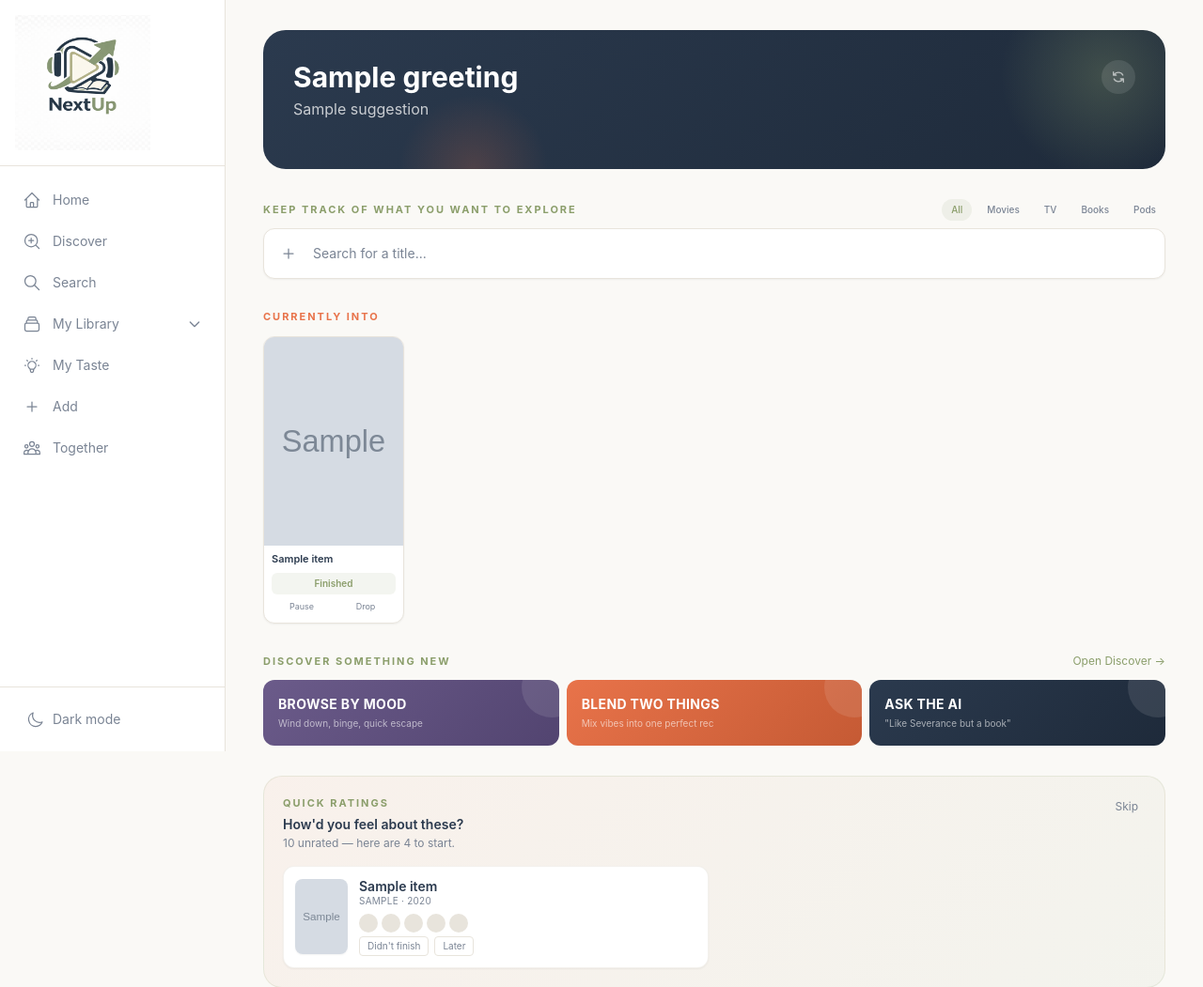
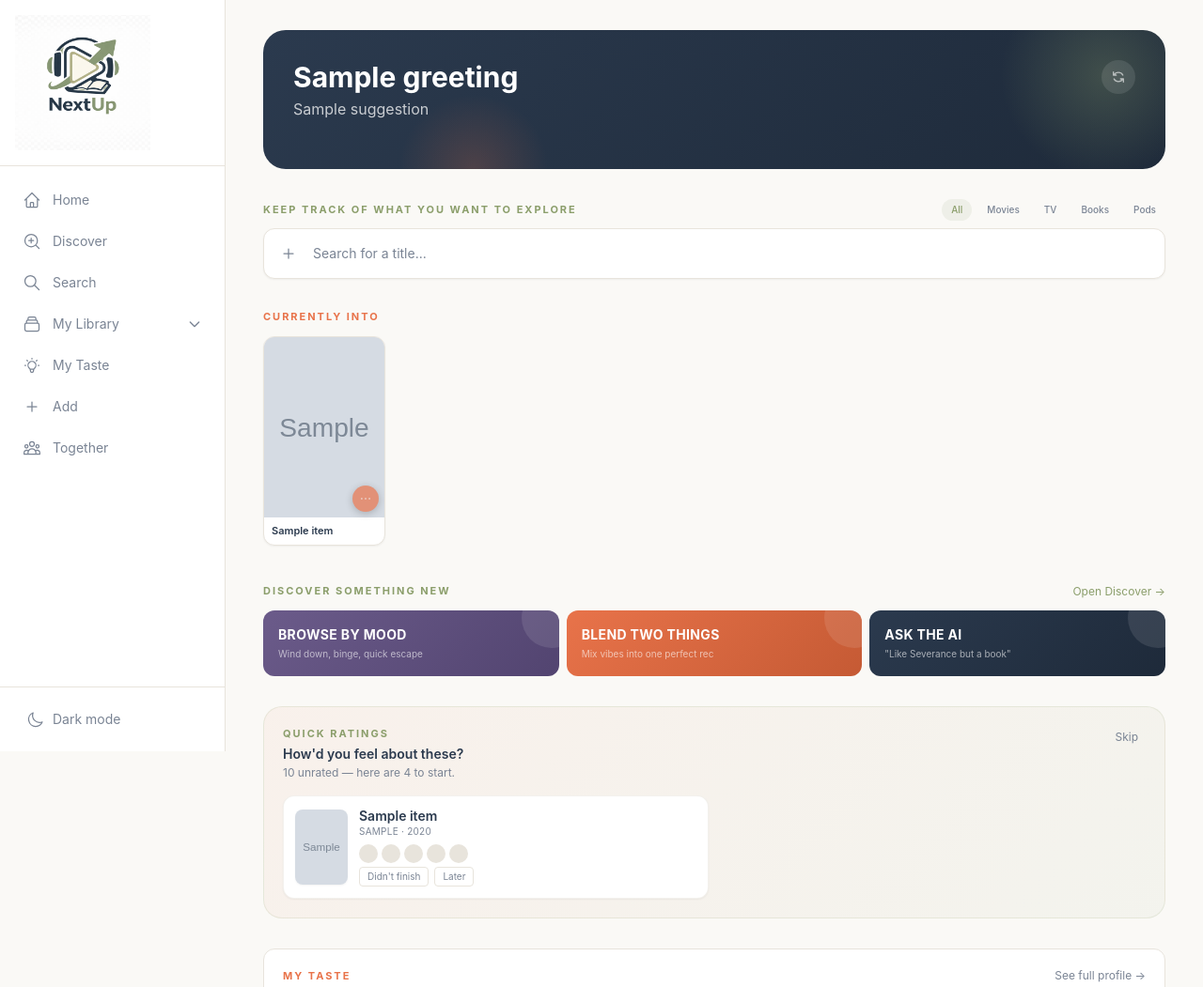
Before and after one commit to klfowler-prog/Rec-app, a FastAPI app: template app/templates/index.html in a window 1280 px wide. Shown: the top 1051 px of the page at 94% size. Run offline with FastAPI, Linux system fonts and the light colour scheme; the template is opened without the code that fills it: most values are stand-ins (such as "Sample title", 1, 10 or a date in 2020); grey boxes marked "Sample" are stand-in pictures; some libraries are stand-ins or nearby versions.

Commit message:
Currently Into: swim lane + floating action menu
Converted from grid to horizontal swim lane matching all other
sections. Replaced inline Finished/Pause/Drop buttons with a
floating ••• menu on the poster (same pattern as + button on
rec cards). Uses context-aware verbs: "Finished watching",
"Finished reading", etc.

Co-Authored-By: Claude Opus 4.6 (1M context) <noreply@anthropic.com>

```diff
--- a/app/templates/index.html
+++ b/app/templates/index.html
@@ -223,9 +223,10 @@
     {% if currently %}
     <div>
         <p class="text-[11px] text-coral uppercase tracking-[0.18em] font-bold mb-3">Currently into</p>
-        <div class="grid grid-cols-3 md:grid-cols-6 gap-3">
+        <div class="swim-lane flex gap-3 overflow-x-auto pb-2 -mx-4 px-4" style="scroll-snap-type: x mandatory; flex-wrap: nowrap;">
             {% for item in currently %}
-            <div class="bg-surface-light dark:bg-surface-dark rounded-xl border border-border-light dark:border-border-dark overflow-hidden shadow-sm transition-base" data-entry-id="{{ item.id }}" id="progress-{{ item.id }}" data-rec-card>
+            <div class="flex-shrink-0 bg-surface-light dark:bg-surface-dark rounded-xl border border-border-light dark:border-border-dark overflow-hidden shadow-sm transition-base" style="width: 130px; scroll-snap-align: start;" data-entry-id="{{ item.id }}" id="progress-{{ item.id }}" data-rec-card>
+                <div class="relative">
                     <a href="{% if item.external_id %}/media/{{ item.media_type }}/{{ item.external_id }}?source={{ item.source }}{% else %}/profile{% endif %}" class="block">
                         <div class="poster-frame relative">
                             {% if item.image_url %}
@@ -237,17 +238,18 @@
                             {% endif %}
                         </div>
                     </a>
-                <div class="p-2">
-                    <p class="text-[11px] font-semibold leading-tight line-clamp-2 mb-2">{{ item.title }}</p>
-                    <div class="flex flex-col gap-1 quick-add-area" id="progress-actions-{{ item.id }}">
-                        <button onclick="startFinishFlow({{ item.id }}, '{{ item.title|e }}', '{{ item.media_type }}')" class="w-full px-2 py-1 bg-sage/10 hover:bg-sage hover:text-white text-sage text-[10px] font-semibold rounded-md transition-base">
-                            Finished
+                    <!-- Floating action trigger -->
+                    <button class="poster-action-trigger" onclick="event.preventDefault();event.stopPropagation();toggleProgressMenu('pm-{{ item.id }}')">
+                        <svg width="14" height="14" fill="none" stroke="currentColor" viewBox="0 0 24 24"><path stroke-linecap="round" stroke-linejoin="round" stroke-width="2.5" d="M5 12h.01M12 12h.01M19 12h.01"/></svg>
                     </button>
-                        <div class="flex gap-1">
-                            <button onclick="showNotNowConfirm({{ item.id }})" class="flex-1 px-1 py-0.5 text-[9px] text-txt-muted hover:bg-gray-100 dark:hover:bg-gray-800 rounded transition-base">Pause</button>
-                            <button onclick="homeQuickStatus({{ item.id }}, 'abandoned', this)" class="flex-1 px-1 py-0.5 text-[9px] text-txt-muted hover:bg-coral/10 hover:text-coral rounded transition-base">Drop</button>
+                    <div class="poster-action-menu" id="pm-{{ item.id }}">
+                        <button onclick="startFinishFlow({{ item.id }}, '{{ item.title|e }}', '{{ item.media_type }}');closePosterMenus()">{{ {'movie':'Finished watching','tv':'Finished watching','book':'Finished reading','podcast':'Finished listening'}.get(item.media_type, 'Finished') }}</button>
+                        <button onclick="showNotNowConfirm({{ item.id }});closePosterMenus()">Pause</button>
+                        <button onclick="homeQuickStatus({{ item.id }}, 'abandoned', this);closePosterMenus()">Drop</button>
                     </div>
                 </div>
+                <div class="p-2">
+                    <p class="text-[11px] font-semibold leading-tight line-clamp-2">{{ item.title }}</p>
                     <div id="finish-flow-{{ item.id }}" class="hidden mt-1"></div>
                 </div>
             </div>
@@ -1169,6 +1171,13 @@ async function loadWeekdayPick() {
 loadWeekdayPick();
 {% endif %}
 
+function toggleProgressMenu(id) {
+    const menu = document.getElementById(id);
+    const wasOpen = menu && menu.classList.contains('open');
+    if (typeof closePosterMenus === 'function') closePosterMenus();
+    if (menu && !wasOpen) menu.classList.add('open');
+}
+
 wireRatingSlots();
 loadRightNow();
 loadBestBet();
```
Lines whose indentation alone changed are shown as unchanged.
